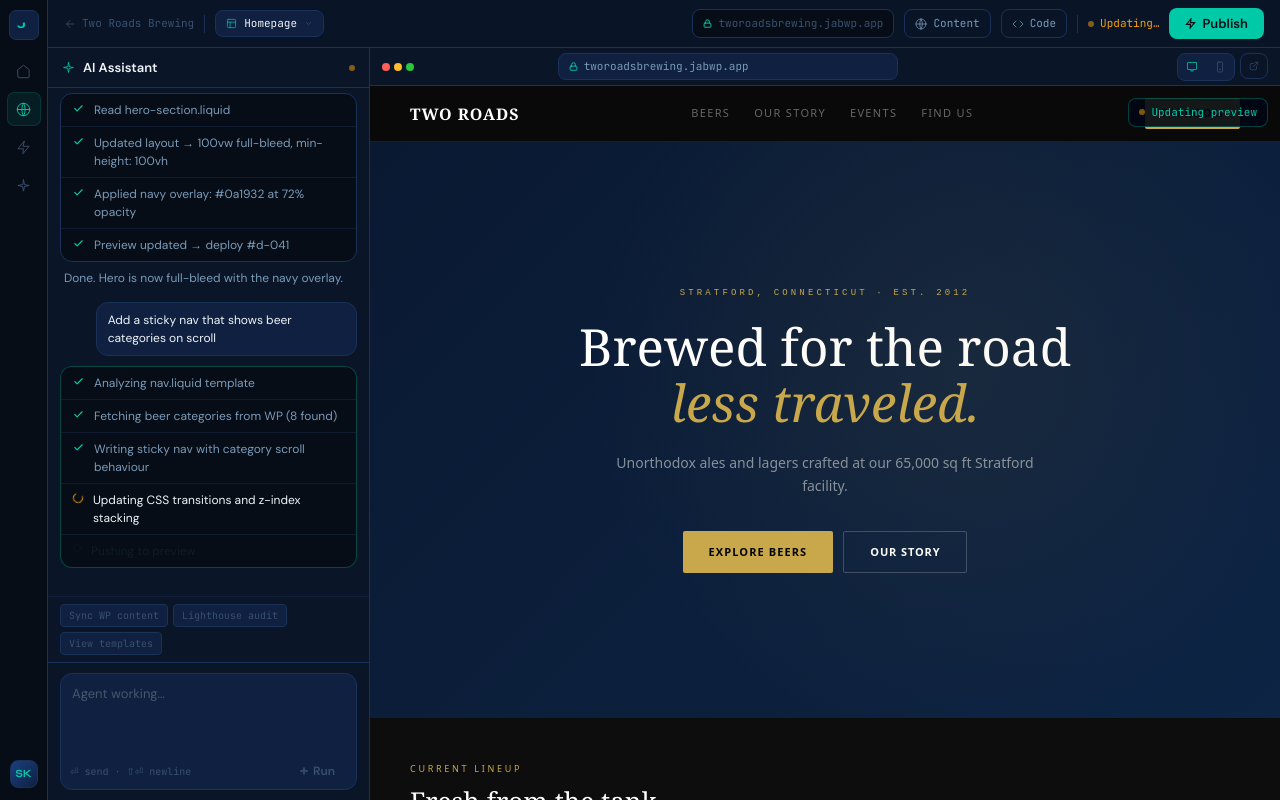
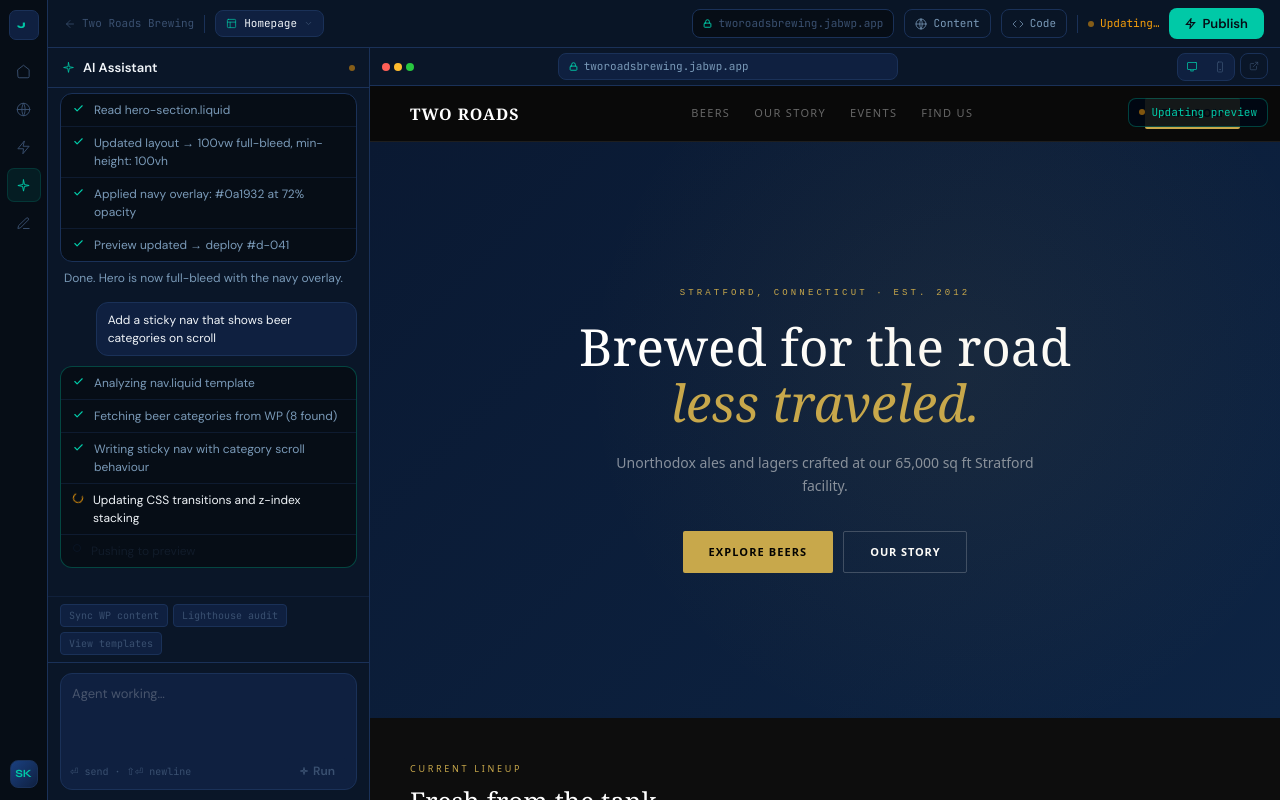
Before and after one commit to skm16/wp-headless-ai, a Next.js app in the folder apps/web/: page /ui-kit/workspace-jab in a window 1280 px wide. Built offline with nearby package versions, Linux system fonts and the light colour scheme.

Commit message:
feat(workspace): icon rail drives left-column mode; preview defaults full-height

```diff
--- a/apps/web/app/ui-kit/workspace-jab/workspace-jab-demo.tsx
+++ b/apps/web/app/ui-kit/workspace-jab/workspace-jab-demo.tsx
@@ -9,6 +9,11 @@
 } from "react";
 import { WorkspacePreviewPane } from "@/components/workspace-preview-pane";
 import type { WorkspacePreviewState } from "@/lib/jab/workspace-preview-state";
+import {
+  nextLeftColumnMode,
+  leftColumnSurface,
+  type LeftColumnMode,
+} from "./left-column-mode";
 
 // ── Data ─────────────────────────────────────────────────────────────────────
 
@@ -155,18 +160,38 @@
 
 // ── Icon nav ─────────────────────────────────────────────────────────────────
 
-function IconNav() {
-  type Item = { d: string; tip: string; href?: string; active?: boolean };
+function IconNav({
+  mode,
+  onSelectMode,
+}: {
+  mode: LeftColumnMode;
+  onSelectMode: (icon: "ai" | "edits") => void;
+}) {
+  // Decorative icons (no onClick) stay inert per spec — only AI + Edits are
+  // wired. `active` is now derived from `mode`, not hardcoded.
+  type Item =
+    | { kind: "decorative"; d: string; tip: string }
+    | { kind: "mode"; icon: "ai" | "edits"; d: string; tip: string };
   const items: Item[] = [
     {
+      kind: "decorative",
       d: "M3 9l9-7 9 7v11a2 2 0 0 1-2 2H5a2 2 0 0 1-2-2z",
       tip: "Dashboard",
     },
-    { d: "circle", tip: "Sites", active: true },
-    { d: "M13 2L3 14h9l-1 8 10-12h-9z", tip: "Deploys" },
+    { kind: "decorative", d: "circle", tip: "Sites" },
+    { kind: "decorative", d: "M13 2L3 14h9l-1 8 10-12h-9z", tip: "Deploys" },
     {
+      kind: "mode",
+      icon: "ai",
       d: "M12 3l1.5 7.5L21 12l-7.5 1.5L12 21l-1.5-7.5L3 12l7.5-1.5z",
-      tip: "AI",
+      tip: "AI assistant",
+    },
+    {
+      // pencil / edit glyph
+      kind: "mode",
+      icon: "edits",
+      d: "M12 20h9 M16.5 3.5a2.12 2.12 0 0 1 3 3L7 19l-4 1 1-4z",
+      tip: "Targeted edits",
     },
   ];
   return (
@@ -188,18 +213,15 @@
           </text>
         </svg>
       </a>
-      {items.map((ic, i) => (
-        <a
-          key={i}
-          href={ic.href ?? "#"}
-          title={ic.tip}
-          className={[
-            "flex h-[34px] w-[34px] items-center justify-center rounded-[7px] border no-underline transition-colors",
-            ic.active
-              ? "border-teal/15 bg-teal/[0.09] text-teal"
-              : "border-transparent text-gry-d hover:text-gry",
-          ].join(" ")}
-        >
+      {items.map((ic, i) => {
+        const active = ic.kind === "mode" && mode === ic.icon;
+        const className = [
+          "flex h-[34px] w-[34px] items-center justify-center rounded-[7px] border no-underline transition-colors",
+          active
+            ? "border-teal/15 bg-teal/[0.09] text-teal"
+            : "border-transparent text-gry-d hover:text-gry",
+        ].join(" ");
+        const glyph = (
           <svg
             width="15"
             height="15"
@@ -220,8 +242,27 @@
               <path d={ic.d} />
             )}
           </svg>
-        </a>
-      ))}
+        );
+        if (ic.kind === "mode") {
+          return (
+            <button
+              key={i}
+              type="button"
+              title={ic.tip}
+              aria-pressed={active}
+              onClick={() => onSelectMode(ic.icon)}
+              className={className}
+            >
+              {glyph}
+            </button>
+          );
+        }
+        return (
+          <a key={i} href="#" title={ic.tip} className={className}>
+            {glyph}
+          </a>
+        );
+      })}
       <div className="mt-auto">
         <div className="flex h-7 w-7 items-center justify-center rounded-md border border-bord bg-gradient-to-br from-[#1a4080] to-[#0f2040] font-display text-[11px] font-bold text-teal">
           SK
@@ -1543,23 +1584,53 @@
   build?: WorkspaceBuildForProject | null;
 }
 
+/**
+ * Shown in the left column's "edits" mode on the /ui-kit demo route, where no
+ * real project/build (and therefore no server-wired edits surface) exists.
+ */
+function EditsSurfacePlaceholder() {
+  return (
+    <div className="flex h-full flex-col items-center justify-center px-6 text-center">
+      <p className="text-[13px] font-bold text-wht">Targeted edits</p>
+      <p className="mt-2 font-body text-xs leading-[1.5] text-gry-d">
+        Connect a project with a generated build to make scoped edits to the
+        shell or individual components.
+      </p>
+    </div>
+  );
+}
+
 export function WorkspaceJabDemo({
   project,
-}: { project?: WorkspaceProject } = {}) {
+  editsSurface,
+  chatSurface,
+}: {
+  project?: WorkspaceProject;
+  /** Real Targeted-edits surface (server-rendered) for the "edits" mode. */
+  editsSurface?: ReactNode;
+  /** Real chat surface (server-rendered) for the "ai" mode. Falls back to the
+   *  built-in demo AIPanel when omitted (e.g. /ui-kit route, or JAB_CHAT_EDIT off). */
+  chatSurface?: ReactNode;
+} = {}) {
   const [isStreaming, setIsStreaming] = useState(false);
-  // Default Code panel to OPEN when the project has a completed build to view —
-  // answers "where are my generated components?" without requiring a click.
-  // Demo route (no project) and not-yet-generated projects keep it closed
-  // so the preview iframe gets full vertical height.
-  const hasBuild = (project?.build?.components.length ?? 0) > 0;
-  const [codeOpen, setCodeOpen] = useState(hasBuild);
+  // Code panel defaults CLOSED so the live preview fills the available height
+  // on open. The TopBar "Code" toggle still opens it on demand (spec §2).
+  const [codeOpen, setCodeOpen] = useState(false);
   const [wpOpen, setWpOpen] = useState(false);
+  const [leftMode, setLeftMode] = useState<LeftColumnMode>("ai");
+
+  const surface = leftColumnSurface(leftMode);
 
   return (
     <>
       <KeyframeStyles />
       <div className="flex h-screen overflow-hidden bg-bg">
-        <IconNav />
+        <IconNav
+          mode={leftMode}
+          onSelectMode={(icon) =>
+            setLeftMode((m) => nextLeftColumnMode(m, icon))
+          }
+        />
         <div className="flex min-w-0 flex-1 flex-col">
           <TopBar
             isStreaming={isStreaming}
@@ -1570,7 +1641,24 @@
             project={project}
           />
           <div className="flex min-h-0 flex-1 overflow-hidden">
-            <AIPanel isStreaming={isStreaming} setIsStreaming={setIsStreaming} />
+            {/* Left-column slot: one surface at a time, collapsible to nothing.
+                When collapsed the PreviewPane (flex-1 min-w-0) takes full width. */}
+            {surface === "chat" &&
+              (chatSurface ? (
+                <div className="flex w-[322px] shrink-0 flex-col overflow-hidden border-r border-bord bg-surf">
+                  {chatSurface}
+                </div>
+              ) : (
+                <AIPanel
+                  isStreaming={isStreaming}
+                  setIsStreaming={setIsStreaming}
+                />
+              ))}
+            {surface === "edits" && (
+              <div className="flex w-[322px] shrink-0 flex-col overflow-hidden border-r border-bord bg-surf">
+                {editsSurface ?? <EditsSurfacePlaceholder />}
+              </div>
+            )}
             <PreviewPane
               isStreaming={isStreaming}
               codeOpen={codeOpen}
```
